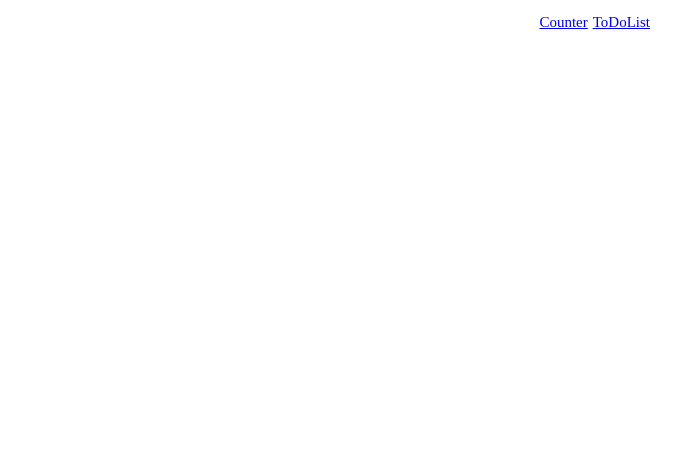
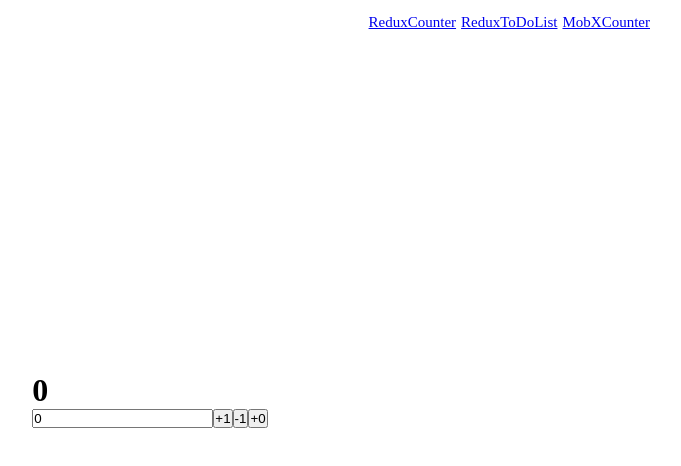
Before and after one commit to jiwooproity/context-experience, a React (Create React App) app: page /mobxcount in a window 1280 px wide. Before the commit this address had no page. Shown: the top 466 px of the page, without its empty margins (490-1171 px from the left). Built offline with nearby package versions, Linux system fonts and the light colour scheme.

Commit message:
practice: react-mobx and use typescript -> make feature mobx-counter

```diff
--- a/package.json
+++ b/package.json
@@ -11,6 +11,8 @@
     "@types/react": "^18.0.38",
     "@types/react-dom": "^18.0.11",
     "@types/react-redux": "^7.1.25",
+    "mobx": "^6.9.0",
+    "mobx-react": "^7.6.0",
     "react": "^18.2.0",
     "react-dom": "^18.2.0",
     "react-redux": "^8.0.5",
--- a/src/App.tsx
+++ b/src/App.tsx
@@ -2,9 +2,14 @@ import React from "react";
 import { BrowserRouter, Route, Routes } from "react-router-dom";
 
 import "./styles/app.css";
+
+// redux
 import CounterContainer from "./components/CounterContainer";
 import ToDoListContainer from "./components/ToDoListContainer";
 import Navbar from "./components/Navbar";
+
+// mobx
+import MobXCounterContainer from "./components/MobXCounterContainer";
 
 function App() {
   return (
@@ -14,6 +19,7 @@ function App() {
         <Routes>
           <Route path="/count" element={<CounterContainer />}/>
           <Route path="/todolist" element={<ToDoListContainer />} />
+          <Route path="/mobxcount" element={<MobXCounterContainer />} />
         </Routes>
       </BrowserRouter>
     </div>
--- /dev/null
+++ b/src/components/MobXCounter.tsx
@@ -0,0 +1,27 @@
+import React from "react";
+import { useObserver } from "mobx-react";
+
+type MobXCounterProps = {
+    currentCount: number;
+    counterStore: { num: number };
+    onChangeState: (e: React.ChangeEvent<HTMLInputElement>) => void;
+    onIncreaseAction: () => void;
+    onDecreaseAction: () => void;
+    stateIncreaseAction: () => void;
+}
+
+const MobXCounter = ({currentCount, counterStore, onChangeState, onIncreaseAction, onDecreaseAction, stateIncreaseAction}: MobXCounterProps): JSX.Element => {
+    return useObserver(() => (
+        <div className="count_container">
+            <div>
+                <h1>{counterStore.num}</h1>
+                <input type="number" value={currentCount} onChange={onChangeState}/>
+                <button onClick={onIncreaseAction}>+1</button>
+                <button onClick={onDecreaseAction}>-1</button>
+                <button onClick={stateIncreaseAction}>+{currentCount}</button>
+            </div>
+        </div>
+    ))
+}
+
+export default MobXCounter;
--- /dev/null
+++ b/src/components/MobXCounterContainer.tsx
@@ -0,0 +1,32 @@
+import React, { useState } from "react";
+import indexStore from "../mobxstore/indexStore";
+import MobXCounter from "./MobXCounter";
+
+const MobXCounterContainer = () => {
+    const { counterStore } = indexStore();
+
+    const [currentCount, setCurrentCount] = useState<number>(0);
+
+    const onIncreaseAction = () => {
+        counterStore.increaseAction();
+    }
+
+    const onDecreaseAction = () => {
+        counterStore.decreaseAction();
+    }
+
+    const stateIncreaseAction = () => {
+        counterStore.stateIncreaseAction(currentCount);
+    }
+
+    const onChangeState = (e: React.ChangeEvent<HTMLInputElement>) => {
+        const value = +e.target.value;
+        setCurrentCount(value);
+    }
+
+    return (
+        <MobXCounter counterStore={counterStore} currentCount={currentCount} onChangeState={onChangeState} stateIncreaseAction={stateIncreaseAction} onIncreaseAction={onIncreaseAction} onDecreaseAction={onDecreaseAction}/>
+    )
+}
+
+export default MobXCounterContainer;
--- a/src/components/Navbar.tsx
+++ b/src/components/Navbar.tsx
@@ -6,8 +6,9 @@ const Navbar = () => {
         <div className="navbar_container">
             <div className="navbar_wrapper">
                 <div className="navbar_list">
-                    <Link to="/count">Counter</Link>
-                    <Link to="/todolist">ToDoList</Link>
+                    <Link to="/count">ReduxCounter</Link>
+                    <Link to="/todolist">ReduxToDoList</Link>
+                    <Link to="/mobxcount">MobXCounter</Link>
                 </div>
             </div>
         </div>
--- /dev/null
+++ b/src/mobxstore/counterStore.tsx
@@ -0,0 +1,23 @@
+import { observable } from "mobx";
+
+type CounterTypes = {
+    num: number;
+    increaseAction: () => void;
+    decreaseAction: () => void;
+    stateIncreaseAction: (num: number) => void;
+}
+
+const counterStore: CounterTypes = observable({
+    num: 0,
+    increaseAction() {
+        this.num = this.num + 1;
+    },
+    decreaseAction() {
+        this.num = this.num - 1;
+    },
+    stateIncreaseAction(num: number) {
+        this.num = this.num + num;
+    }
+})
+
+export default counterStore;
--- /dev/null
+++ b/src/mobxstore/indexStore.tsx
@@ -0,0 +1,7 @@
+import counterStore from "./counterStore";
+
+const indexStore = () => ({
+    counterStore,
+})
+
+export default indexStore;
```
Also changed, not shown: 1 other file (tests, documents, lock files or other folders).
